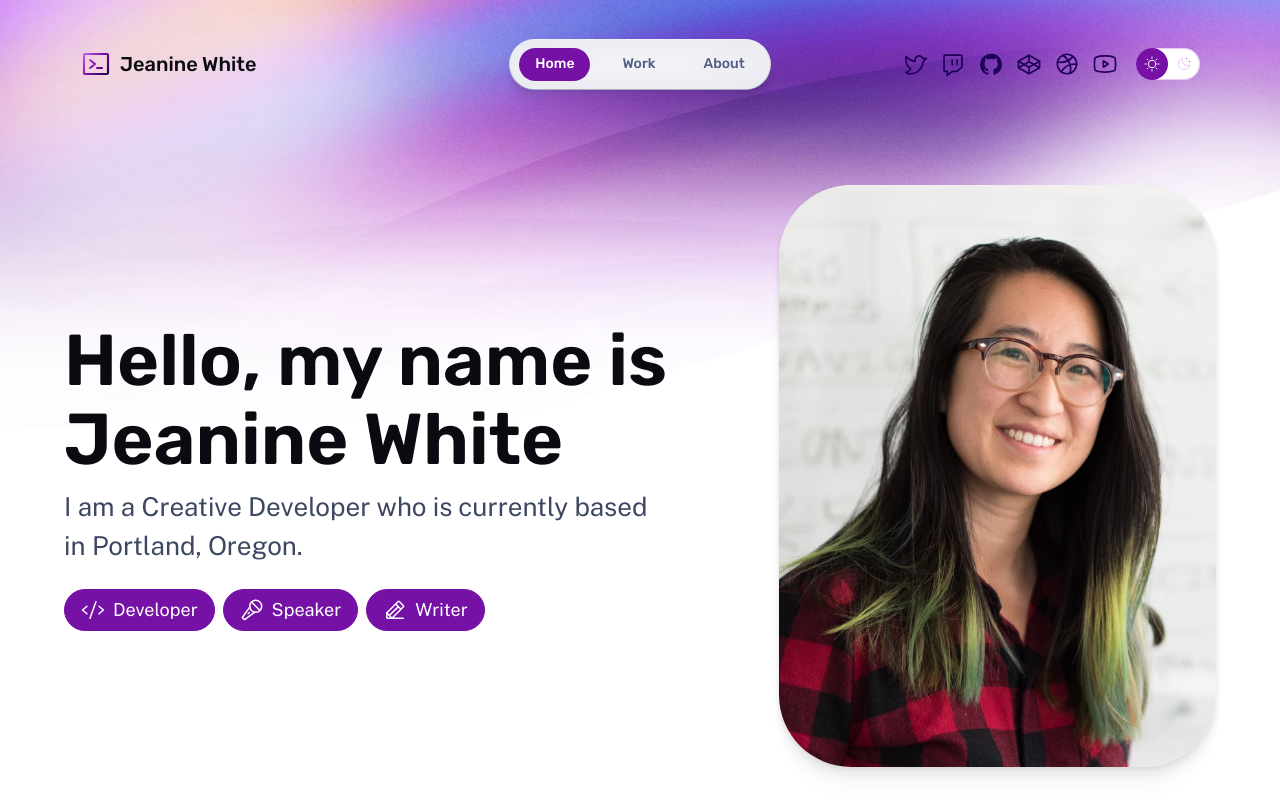
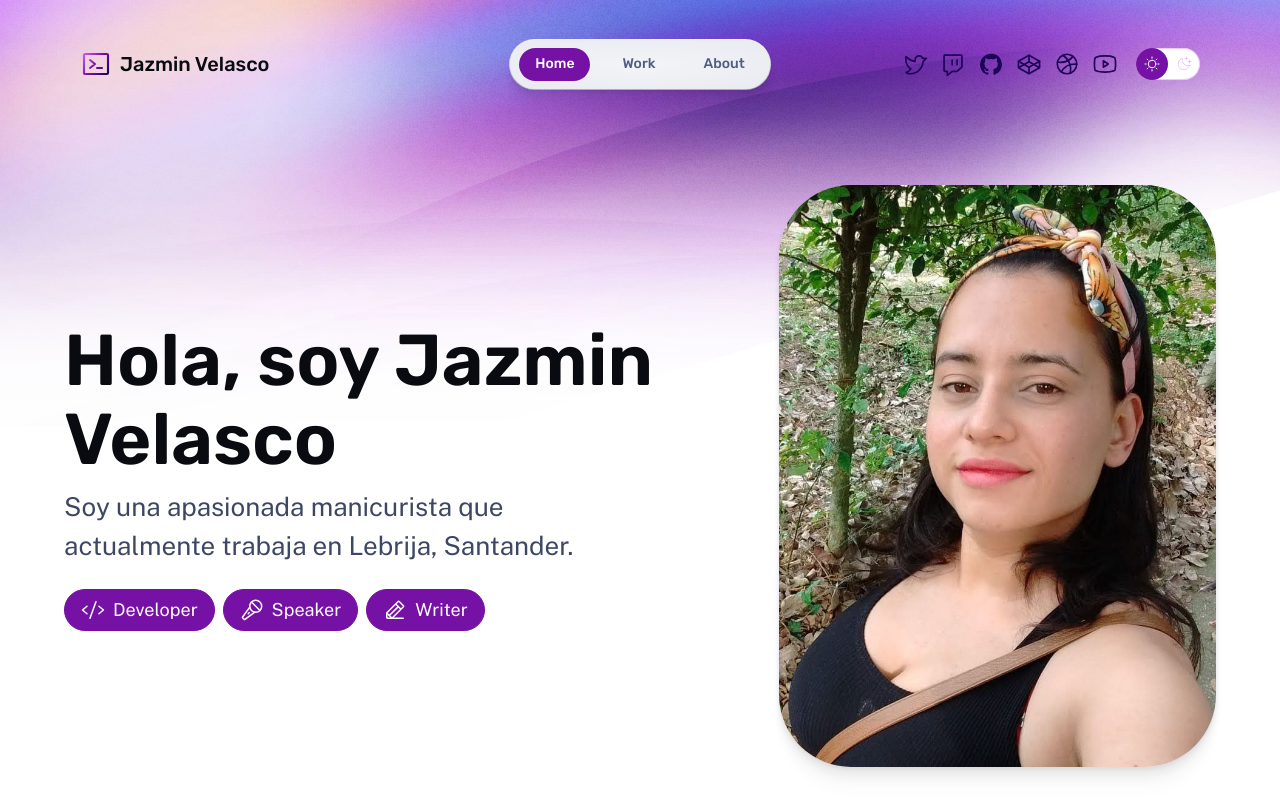
Before and after one commit to JOVANNYAC/lila-nails, an Astro site: page / in a window 1280 px wide. Built offline with nearby package versions, Linux system fonts and the light colour scheme; Astro itself is replaced by a stand-in of ours.

Commit message:
primeras ediciones al template

```diff
--- a/src/components/MainHead.astro
+++ b/src/components/MainHead.astro
@@ -7,8 +7,8 @@ interface Props {
 }
 
 const {
-	title = 'Jeanine White: Personal Site',
-	description = 'The personal site of Jeanine White',
+	title = 'Jazmin Velasco : Sitio Personal',
+	description = 'El sitio personal de Jazmin Velasco',
 } = Astro.props;
 ---
 
--- a/src/components/Nav.astro
+++ b/src/components/Nav.astro
@@ -25,7 +25,7 @@ const iconLinks: { label: string; href: string; icon: keyof typeof iconPaths }[]
 	<div class="menu-header">
 		<a href="/" class="site-title">
 			<Icon icon="terminal-window" color="var(--accent-regular)" size="1.6em" gradient />
-			 Jeanine White
+			 Jazmin Velasco
 		</a>
 		<menu-button>
 			<template>
--- a/src/content/work/markdown-mystery-tour.md
+++ b/src/content/work/markdown-mystery-tour.md
@@ -1,5 +1,5 @@
 ---
-title: Markdown Mystery Tour
+title: Markdown Mystery
 publishDate: 2020-03-02 00:00:00
 img: /assets/stock-1.jpg
 img_alt: Iridescent ripples of a bright blue and pink liquid
--- a/src/pages/index.astro
+++ b/src/pages/index.astro
@@ -30,8 +30,8 @@ const projects = (await getCollection('work'))
 		<div class="wrapper stack gap-8 lg:gap-20">
 			<header class="hero">
 				<Hero
-					title="Hello, my name is Jeanine White"
-					tagline="I am a Creative Developer who is currently based in Portland, Oregon."
+					title="Hola, soy Jazmin Velasco"
+					tagline="Soy una apasionada manicurista que actualmente trabaja en Lebrija, Santander."
 					align="start"
 				>
 					<div class="roles">
@@ -45,7 +45,7 @@ const projects = (await getCollection('work'))
 					alt="Jeanine White smiling in a red plaid shirt and tortoise shell glasses"
 					width="480"
 					height="620"
-					src="/assets/portrait.jpg"
+					src="/assets/perfil.jpg"
 				/>
 			</header>
 
```
Also changed, not shown: public/assets/perfil.jpg (added).
